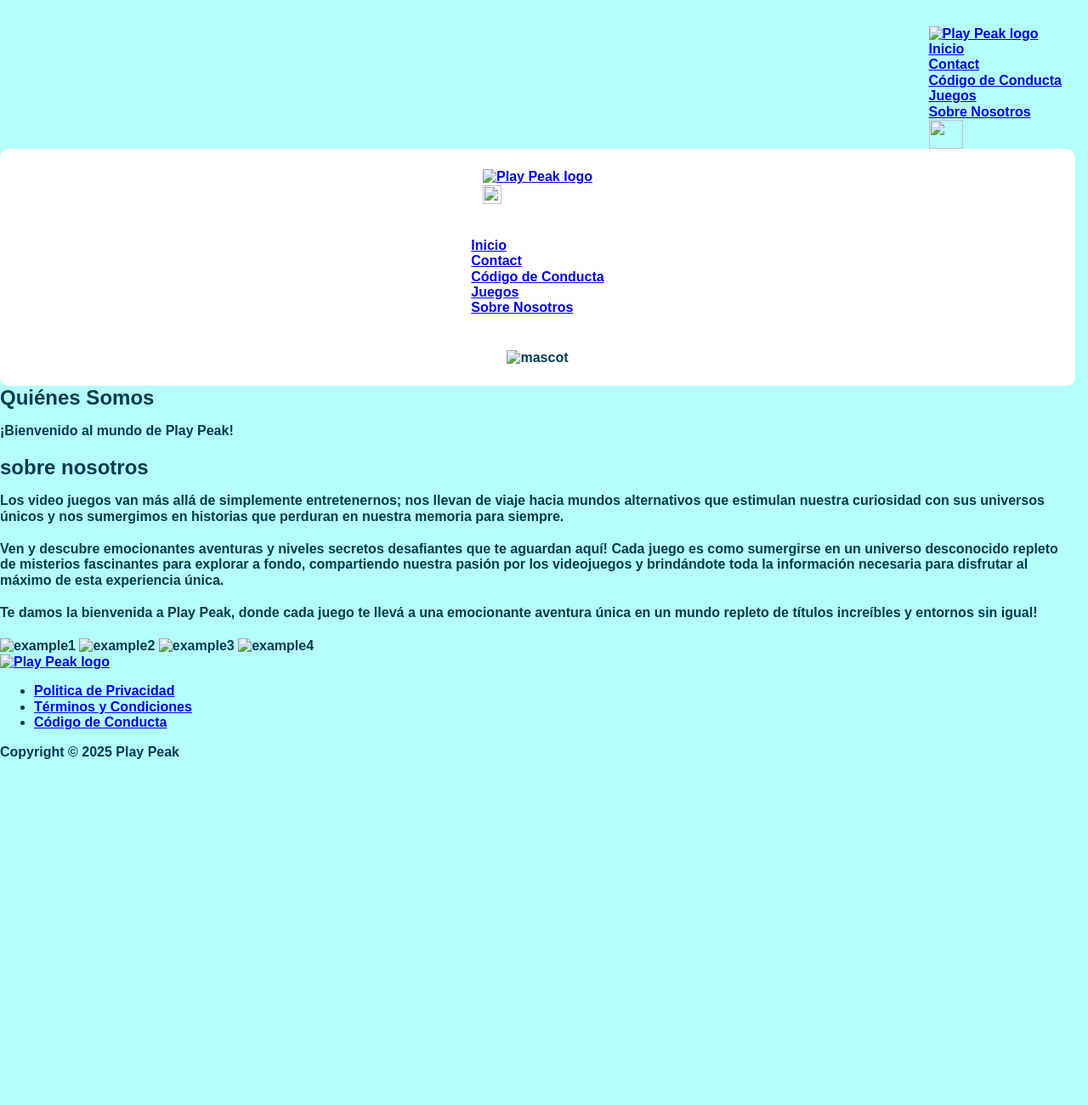
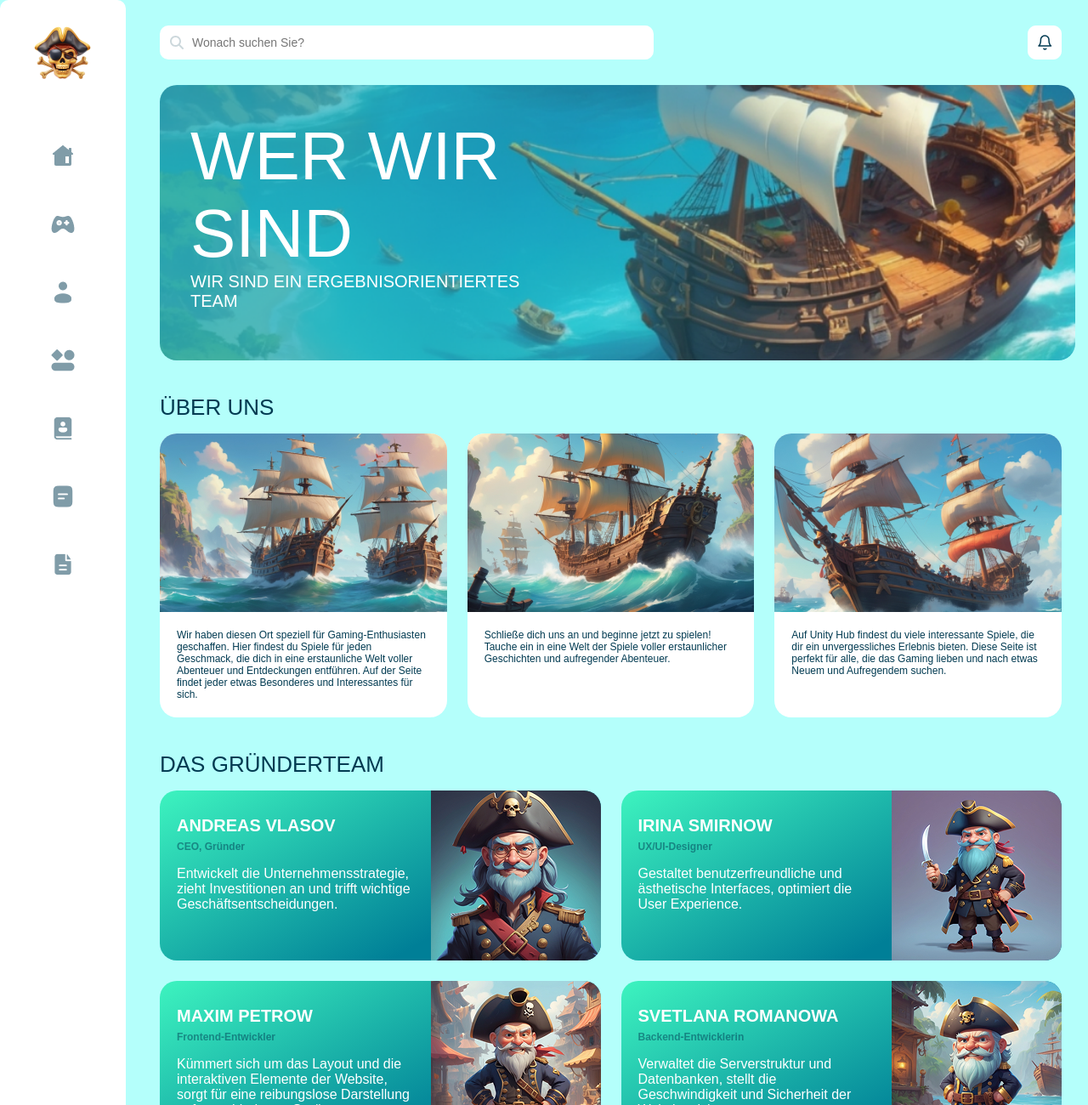
Before and after one commit to bogdangill/DE-white-game-2, a website: page src/pages/who-we-are.html in a window 1280 px wide. Shown: the top 1300 px of the page at 85% size. Before the commit the page ends 894 px from the top, so only its background shows below. Drawn offline with nearby package versions, Linux system fonts and the light colour scheme; files that its build step writes are made by us from their sources; files whose address does not match are found by name; a web font is replaced by a local one.

Commit message:
add who we are & team section

```diff
--- /dev/null
+++ b/src/pages/blocks/team.html
@@ -0,0 +1,62 @@
+{% set members = [
+    {
+        ava: 'avatar_18',
+        name: 'Andreas Vlasov',
+        profession: 'CEO, Gründer',
+        text: 'Entwickelt die Unternehmensstrategie, zieht Investitionen an und trifft wichtige Geschäftsentscheidungen.'
+    },
+    {
+        ava: 'avatar_19',
+        name: 'Irina Smirnow',
+        profession: 'UX/UI-Designer',
+        text: 'Gestaltet benutzerfreundliche und ästhetische Interfaces, optimiert die User Experience.'
+    },
+    {
+        ava: 'avatar_20',
+        name: 'Maxim Petrow',
+        profession: 'Frontend-Entwickler',
+        text: 'Kümmert sich um das Layout und die interaktiven Elemente der Website, sorgt für eine reibungslose Darstellung auf verschiedenen Geräten.'
+    },
+    {
+        ava: 'avatar_21',
+        name: 'Svetlana Romanowa',
+        profession: 'Backend-Entwicklerin',
+        text: 'Verwaltet die Serverstruktur und Datenbanken, stellt die Geschwindigkeit und Sicherheit der Website sicher.'
+    },
+    {
+        ava: 'avatar_22',
+        name: 'Dmitri Sokolow',
+        profession: 'SEO-Spezialist',
+        text: 'Optimiert die Website für Suchmaschinen, verwaltet Online-Werbung und erhöht den Traffic.'
+    },
+    {
+        ava: 'avatar_23',
+        name: 'Katharina Lebedewa',
+        profession: 'Content-Managerin',
+        text: 'Befüllt die Website mit Texten, Bildern und Videos, hält die Inhalte aktuell.'
+    }
+] %}
+
+<section class="team mb-section">
+    <h2 class="title team__title">
+        Das Gründerteam
+    </h2>
+    <ul class="team__list">
+        {% for item in members %}
+            <li class="team-card">
+                <img src="images/avatars/{{item.ava}}.png" alt="" class="team-card__ava">
+                <section class="team-card__text">
+                    <h3 class="team-card__name">
+                        {{item.name}}
+                    </h3>
+                    <h4 class="team-card__profession">
+                        {{item.profession}}
+                    </h4>
+                    <p class="team-card__description">
+                        {{item.text}}
+                    </p>
+                </section>
+            </li>
+        {% endfor %}
+    </ul>
+</section>
--- a/src/pages/who-we-are.html
+++ b/src/pages/who-we-are.html
@@ -1,98 +1,31 @@
-<!DOCTYPE html>
-<html lang="es">
+{% extends "page-template.html" %}
 
-<head>
-    <meta charset="UTF-8">
-    <meta name="viewport" content="width=device-width, initial-scale=1.0">
-    <link rel="stylesheet" href="./css/styles.css">
-    <link rel="preconnect" href="https://fonts.googleapis.com">
-    <link rel="preconnect" href="https://fonts.gstatic.com" crossorigin>
-    <link href="https://fonts.googleapis.com/css2?family=Montserrat:wght@100..900&display=swap" rel="stylesheet">
+{% block metaTitle %}
+    Wer wir sind
+{% endblock %}
 
-    <title>Quiénes Somos</title>
-</head>
-
-<body>
+{% block header %}
     <header class="header">
-        <div class="container">
-            <div class="header__container">
-                <div class="logo">
-                    <a href="index.html"><img src="./assets/img/logo.svg" width="50" height="50" alt="Play Peak logo"></a>
-                </div>
-
-                <ul class="header__navigation">
-                    <li><a href="index.html">Inicio</a></li>
-                    <li><a href="contact.html">Contact</a></li>
-                    <li><a href="member-conduct-code.html">Código de Conducta</a></li>
-                    <li><a href="explore-games.html">Juegos</a></li>
-                    <li><a class="header__link-active" href="about-us.html">Sobre Nosotros</a></li>
-                </ul>
-                <div class="mobile-menu__button"><img src="./assets/img/List.svg" width="40" height="34"></div>
+        <div class="header__inner">
+            <button class="header__burger" data-popup-trigger></button>
+            <div class="header__search">
+                <img src="images/search.svg" alt="Search Icon" class="header__search-icon">
+                <input type="text" placeholder="Wonach suchen Sie?" class="header__search-input">
             </div>
+            <img src="images/notifications.png" alt="Notifications">
         </div>
     </header>
+{% endblock %}
 
-    <nav class="mobile-menu menu">
-        <div class="mobile-menu__header">
-            <a href="index.html"><img src="./assets/img/logo.svg" width="50" height="50" alt="Play Peak logo"></a>
-            <div class="mobile-menu__close"><img src="./assets/img/close.svg" width="22" height="22"></div>
-        </div>
-        <ul class="mobile-menu__navigation">
-            <li><a href="index.html">Inicio</a></li>
-            <li><a href="contact.html">Contact</a></li>
-            <li><a href="member-conduct-code.html">Código de Conducta</a></li>
-            <li><a href="explore-games.html">Juegos</a></li>
-            <li><a class="header__link-active" href="about-us.html">Sobre Nosotros</a></li>
-        </ul>
-        <img src="./assets/img/main-hero.png" alt="mascot" class="mobile-menu__hero">
-    </nav>
-
-    <section class="about-us-page">
-        <div class="container">
-            <h1 class="about-us-page__title h1">Quiénes Somos</h1>
-            <p class="about-us-page__description">
-                ¡Bienvenido al mundo de Play Peak!
-            </p>
-        </div>
+{% block main %}
+    <section class="promo mb-section">
+        <h2 class="title title--xl promo__title">
+            Wer wir<br> sind
+        </h2>
+        <p class="promo__text">
+            Wir sind ein ergebnisorientiertes Team
+        </p>
     </section>
-    <section class="about-us-block">
-        <div class="container">
-            <h2>sobre nosotros</h2>
-            <p class="about-us-block__description">
-                Los video juegos van más allá de simplemente entretenernos; nos llevan de viaje hacia mundos alternativos que estimulan nuestra curiosidad con sus universos únicos y nos sumergimos en historias que perduran en nuestra memoria para siempre.
-            </p>
-            <p class="about-us-block__description">
-                Ven y descubre emocionantes aventuras y niveles secretos desafiantes que te aguardan aquí! Cada juego es como sumergirse en un universo desconocido repleto de misterios fascinantes para explorar a fondo, compartiendo nuestra pasión por los videojuegos y brindándote toda la información necesaria para disfrutar al máximo de esta experiencia única.
-            </p>
-            <p class="about-us-block__description">
-                Te damos la bienvenida a Play Peak, donde cada juego te llevá a una emocionante aventura única en un mundo repleto de títulos increíbles y entornos sin igual!
-            </p>
-            <div class="about-us-block__container">
-                <img src="./assets/img/about1.png" alt="example1" class="about-us-block__img">
-                <img src="./assets/img/about2.png" alt="example2" class="about-us-block__img">
-                <img src="./assets/img/about3.png" alt="example3" class="about-us-block__img">
-                <img src="./assets/img/about4.png" alt="example4" class="about-us-block__img">
-            </div>
-        </div>
-    </section>
-
-    <footer class="footer">
-        <div class="container">
-            <div class="footer__container">
-                <div class="logo footer__logo">
-                    <a href="index.html"><img width="50" height="50" src="./assets/img/logo.svg" alt="Play Peak logo"></a>
-                </div>
-                <div class="footer__links">
-                    <ul>
-                        <li class="footer__link"><a href="privacy.html">Politica de Privacidad</a></li>
-                        <li class="footer__link"><a href="terms.html">Términos y Condiciones</a></li>
-                        <li class="footer__link"><a href="member-conduct-code.html">Código de Conducta</a></li>
-                    </ul>
-                    <p class="footer__copyright">Copyright © 2025 Play Peak</p>
-                </div>
-            </div>
-        </div>
-    </footer>
-    <script src="./js/script.js"></script>
-</body>
-</html>
+    {% include "about.html" %}
+    {% include "team.html" %}
+{% endblock %}
--- a/src/styles/_globals.scss
+++ b/src/styles/_globals.scss
@@ -3,7 +3,7 @@
 html {
     font-family: $font-primary;
     color: $text-1;
-    font-weight: 600;
+    font-weight: 400;
     overflow-x: hidden;
 
     &.is-lock{
@@ -38,10 +38,10 @@ svg image {
 }
 
 .mb-section {
-    margin-bottom: 60px;
+    margin-bottom: 60px !important;
 
     @include tablet-md {
-        margin-bottom: 40px;
+        margin-bottom: 40px !important;
     }
 }
 
--- a/src/styles/blocks/_header.scss
+++ b/src/styles/blocks/_header.scss
@@ -13,6 +13,7 @@
         display: flex;
         align-items: center;
         justify-content: space-between;
+        gap: 10px;
         margin-bottom: 30px;
         flex-grow: 1;
     }
@@ -48,7 +49,6 @@
         padding: 11px 12px;
         border-radius: 10px;
         flex-grow: 1;
-        margin: 0 10px;
 
         &-icon {
             width: 16px;
--- a/src/styles/blocks/_index.scss
+++ b/src/styles/blocks/_index.scss
@@ -12,3 +12,4 @@
 @forward './blocks/winners';
 @forward './blocks/feedback';
 @forward './blocks/menu';
+@forward './blocks/team';
--- /dev/null
+++ b/src/styles/blocks/_team.scss
@@ -0,0 +1,66 @@
+@use '../helpers' as *;
+
+.team {
+    &__title {
+        margin-bottom: 16px;
+    }
+    &__list {
+        display: grid;
+        gap: 24px;
+
+        @include tablet-sm {
+            grid-template-columns: 1fr 1fr;
+        }
+    }
+}
+
+.team-card {
+    width: 100%;
+    background: $bg-dev-grad;
+    border-radius: $brad;
+    overflow: hidden;
+
+    @include laptop {
+        display: flex;
+        flex-direction: row-reverse;
+    }
+
+    &__ava {
+        height: 200px;
+        width: 100%;
+        object-fit: cover;
+        object-position: center;
+
+        @include laptop {
+            height: 100%;
+            width: 200px;
+        }
+    }
+    &__text {
+        padding: 20px;
+        margin: 0;
+
+        @include laptop {
+            padding-top: 30px;
+        }
+    }
+    &__name {
+        color: $bg-covers;
+        font-size: 20px;
+        line-height: 23px;
+        text-transform: uppercase;
+        margin-bottom: 6px;
+    }
+    &__profession {
+        font-size: 12px;
+        line-height: 14px;
+        color: rgba($color: $text-1, $alpha: 0.5);
+        margin-bottom: 16px;
+    }
+    &__description {
+        font-size: 16px;
+        line-height: 18px;
+        color: $bg-covers;
+        margin: 0;
+    }
+}
```
